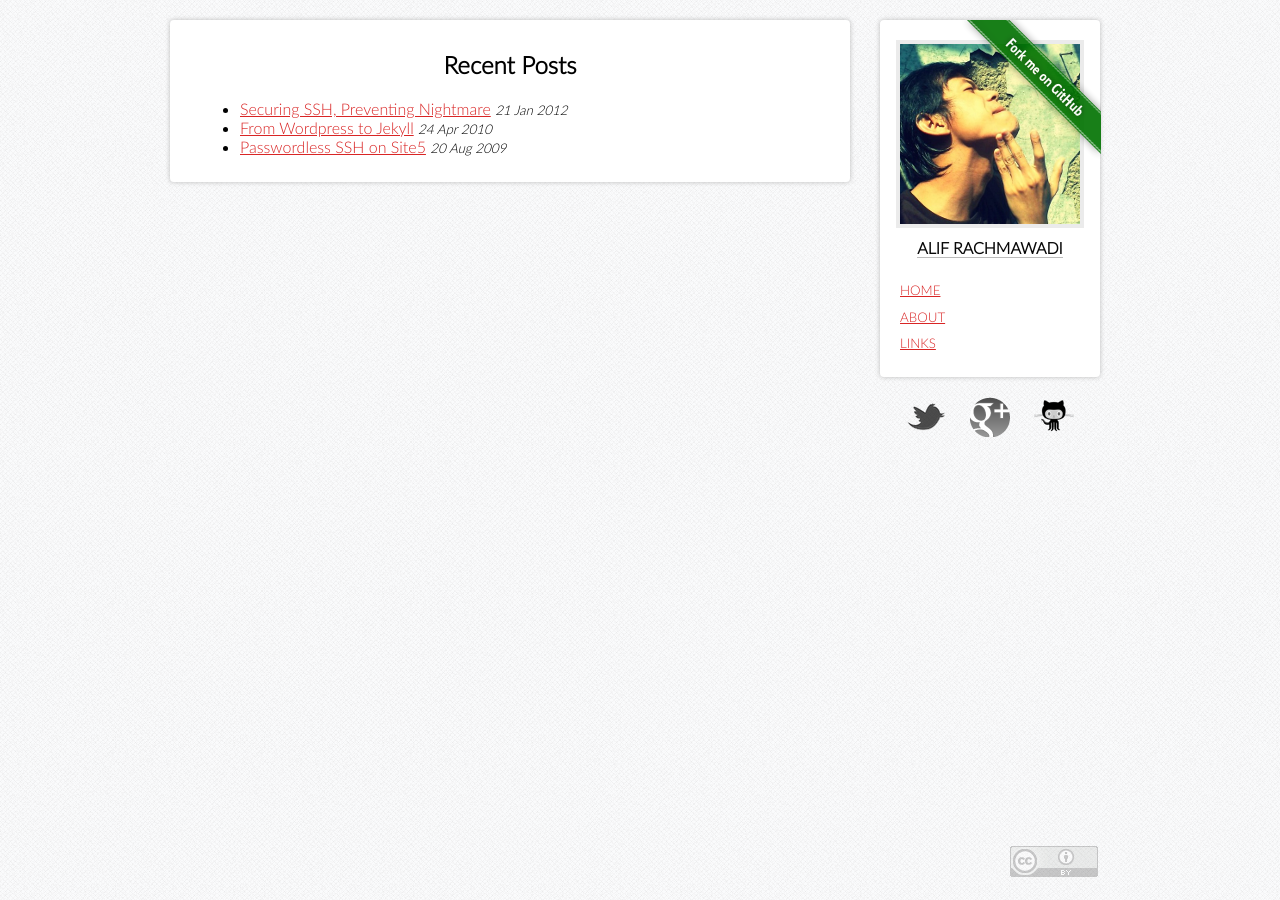
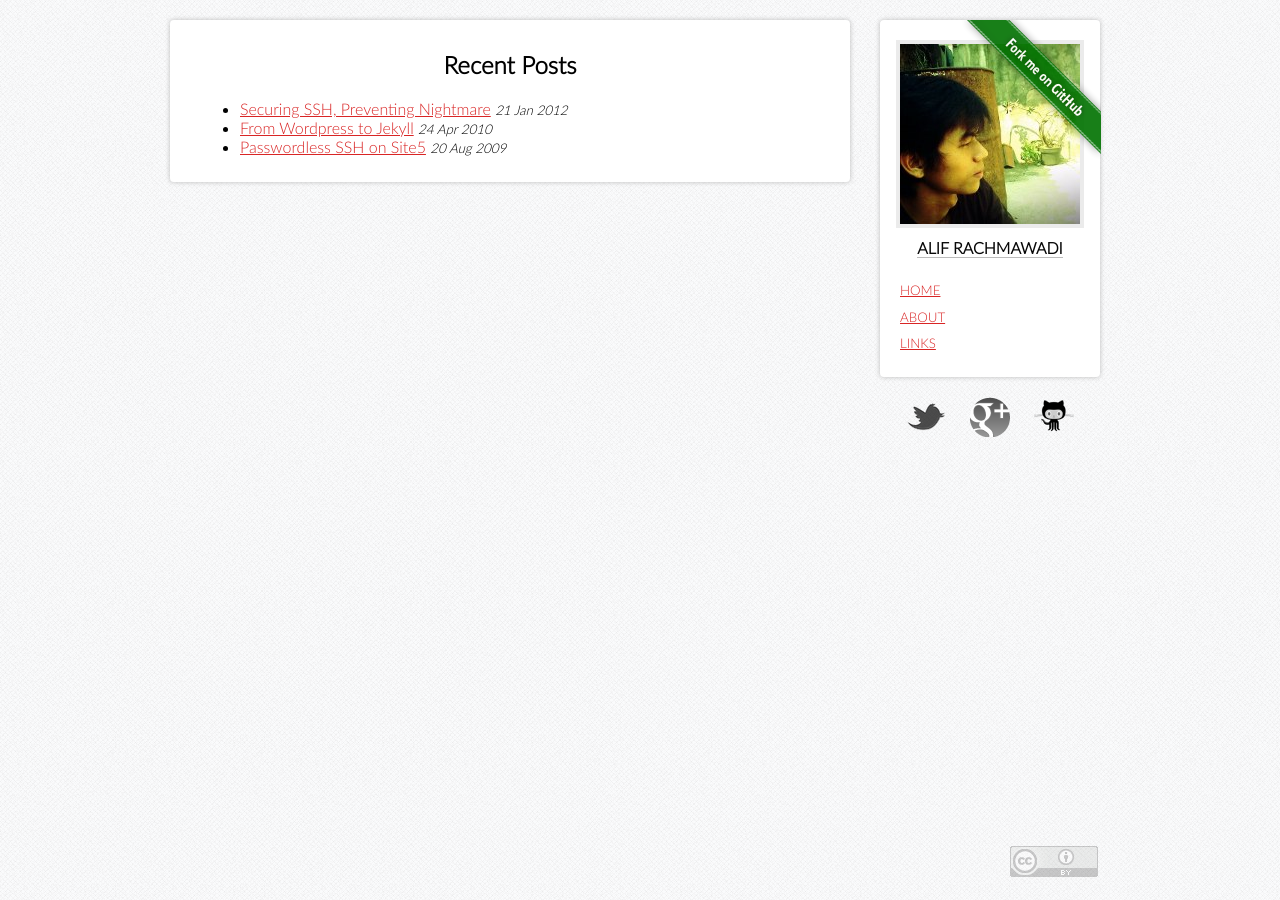
Before and after one commit to leeayoung/subosito.github.io, a Jekyll site: the page built from index.html, in a window 1280 px wide. Built offline with Jekyll 4.4.1, drawn with Linux system fonts in a browser that asks for light colours; Markdown is read by kramdown in place of the engine named in the settings; the list of posts is cut into pages by our own code; comment, search, counter and statistics services are not loaded.

Commit message:
updated avatar

```diff
--- a/_includes/sidebar.html
+++ b/_includes/sidebar.html
@@ -2,7 +2,7 @@
 
   <section id="identity">
     <a class="ribbon" href="{{ site.accounts.github }}"><img src="/img/fork.png" alt="Fork me on GitHub" /></a>
-    <img class="avatar" src="/img/avatar.png" alt="subosito avatar">
+    <img class="avatar" src="/img/avatar.jpg" alt="subosito avatar">
     <div class="author"><a rel="author" href="{{ site.accounts.google }}">{{ site.author }}</a></div>
     <ul class="nav">
       <li><a href="/">Home</a></li>
```
Also changed, not shown: img/avatar.jpg (added).
